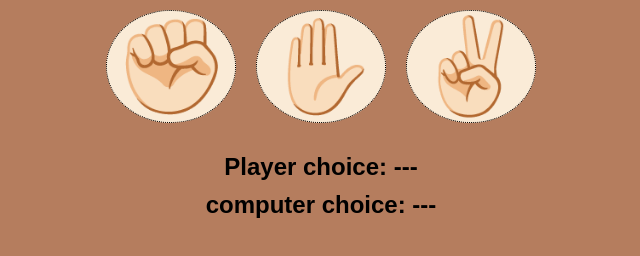
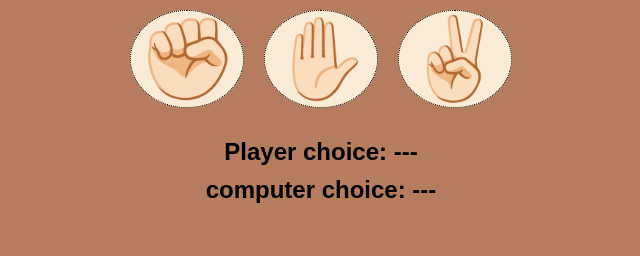
Before and after one commit to Hinata-1818/rock-paper-scissors-game, a plain HTML site: page index.html in a window 1280 px wide. Shown: the part 48-304 px from the top of the page, without its empty margins (319-959 px from the left). Drawn offline with Linux system fonts and the light colour scheme.

Commit message:
Update rockpaperscissors.css

```diff
--- a/rockpaperscissors.css
+++ b/rockpaperscissors.css
@@ -6,7 +6,7 @@ body{
     background-color: rgba(170, 105, 70, 0.868);
 }
 button{
-    font-size: 5.8em;
+    font-size: 500%;
     border-radius: 50%;
     background-color: antiquewhite;
     border: 1px dotted;
@@ -30,4 +30,5 @@ p{
    font-size: 1.9em;
    font-family: Verdana;
    text-shadow: 1px 1px 5px;
+
 }
```
